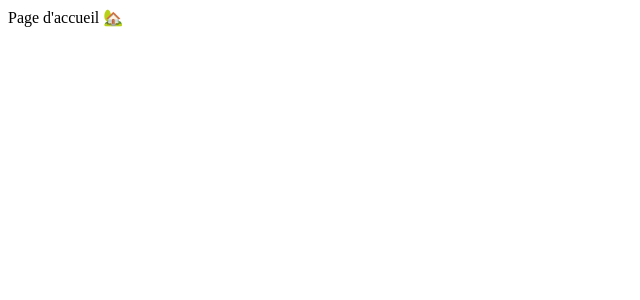
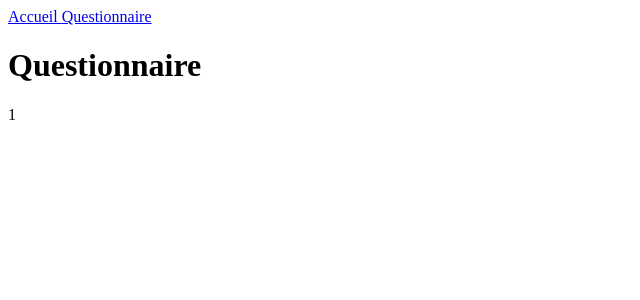
Before and after one commit to richad-m/react-shiny, a React (Create React App) app: page /survey/1 in a window 1280 px wide. Shown: the top 300 px of the page, without its empty margins (0-640 px from the left). Built offline with nearby package versions, Linux system fonts and the light colour scheme.

Commit message:
added route to survey

```diff
--- /dev/null
+++ b/src/components/Header/index.jsx
@@ -0,0 +1,12 @@
+import { Link } from 'react-router-dom'
+
+function Header() {
+  return (
+    <nav>
+      <Link to="/"> Accueil </Link>
+      <Link to="/survey/42"> Questionnaire </Link>
+    </nav>
+  )
+}
+
+export default Header
--- a/src/index.jsx
+++ b/src/index.jsx
@@ -1,14 +1,22 @@
 import React from 'react'
 import ReactDOM from 'react-dom'
-import Home from './pages'
+import { BrowserRouter as Router } from 'react-router-dom'
+import { Route } from 'react-router-dom'
+import Home from './pages/index'
+import Survey from './pages/Survey/index'
+import Header from './components/Header/index'
 
 ReactDOM.render(
   <React.StrictMode>
-    <Home />
+    <Router>
+      <Header />
+      <Route exact path="/">
+        <Home />
+      </Route>
+      <Route path="/survey/:questionNumber">
+        <Survey />
+      </Route>
+    </Router>
   </React.StrictMode>,
   document.getElementById('root')
 )
-
-// If you want to start measuring performance in your app, pass a function
-// to log results (for example: reportWebVitals(console.log))
-// or send to an analytics endpoint. Learn more: https://bit.ly/CRA-vitals
--- /dev/null
+++ b/src/pages/Survey/index.jsx
@@ -0,0 +1,13 @@
+import { useParams } from 'react-router-dom'
+
+function Survey() {
+  const { questionNumber } = useParams()
+  return (
+    <div>
+      <h1>Questionnaire</h1>
+      <p>{questionNumber}</p>
+    </div>
+  )
+}
+
+export default Survey
```
